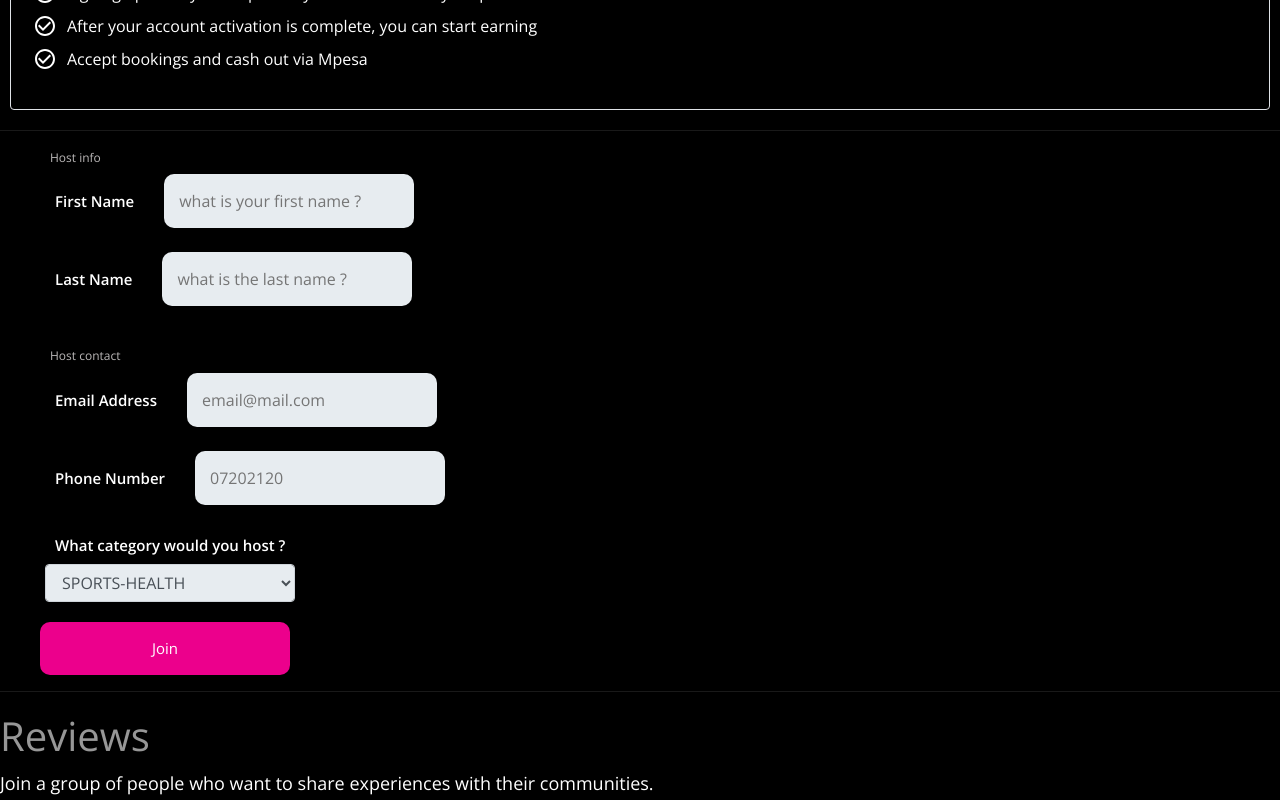
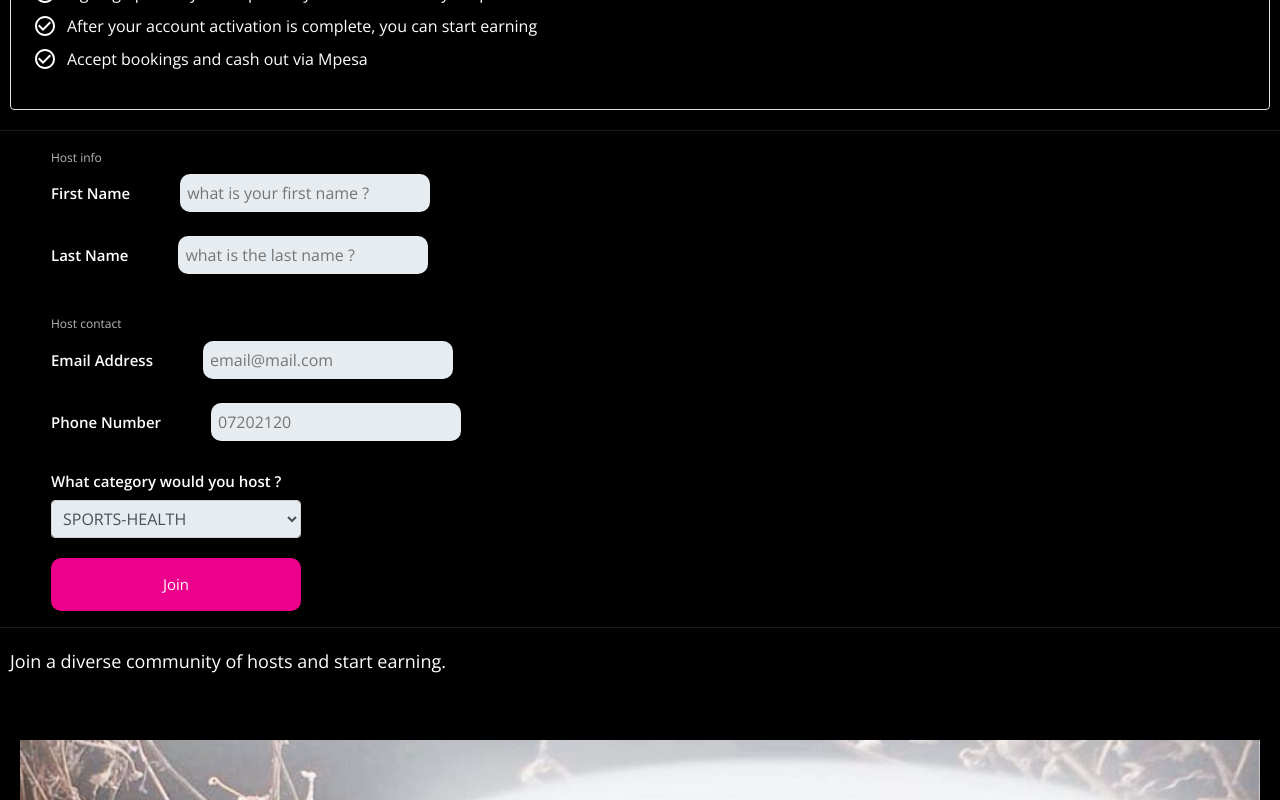
Before and after one commit to teekize/hostguest-landing, a React (Create React App) app: page / in a window 1280 px wide. Shown: the part 600-1400 px from the top of the page. Built offline with nearby package versions, Linux system fonts and the light colour scheme.

Commit message:
made changes to footer,success

```diff
--- a/public/index.html
+++ b/public/index.html
@@ -6,8 +6,8 @@
     <meta name="viewport" content="width=device-width, initial-scale=1" />
     <meta name="theme-color" content="#000000" />
     <meta
-      name="description"
-      content="Web site created using create-react-app"
+      name="HostGuest"
+      content="Make upto Ksh.105,000 a month by hosting events"
     />
     <link rel="apple-touch-icon" href="%PUBLIC_URL%/logo192.png" />
 
@@ -55,7 +55,7 @@
       work correctly both with client-side routing and a non-root public URL.
       Learn how to configure a non-root public URL by running `npm run build`.
     -->
-    <title>React App</title>
+    <title>HostGuest</title>
   </head>
 
   <body>
--- a/src/App.css
+++ b/src/App.css
@@ -154,7 +154,7 @@
 }
 
 .reviews-intro {
-  margin: 0px 0px;
+  margin: 10px 10px;
   margin-bottom: 10px;
   line-height: 1.5;
   font-weight: 300;
@@ -226,7 +226,7 @@
   /* flex-direction: ; */
   justify-content: space-around;
   align-items: top;
-  padding: 0px 0px;
+  padding: 10px 0px;
   border-top: 1px solid white;
 }
 
@@ -245,6 +245,7 @@
 .contacts {
   list-style: none;
   display: flex;
+  justify-content: space-evenly;
 }
 .footer-list-item {
   margin: 0px 0px;
--- a/src/App.js
+++ b/src/App.js
@@ -107,11 +107,8 @@ const App = () => {
       {/* --------------------------- REVIEW COMPONENT------------------------ */}
       <div className="app-reviews">
         <div className="reviews-title">
-          <h1>Reviews</h1>
-
           <p className="reviews-intro">
-            Join a group of people who want to share experiences with their
-            communities.
+            Join a diverse community of hosts and start earning.
           </p>
         </div>
 
@@ -178,8 +175,6 @@ const App = () => {
                     alt="experince background"
                     className="footer-image"
                   /> */}
-
-                  <p className="footer-logo-title cash">HostGuest</p>
                 </div>
                 {/* <p className="app-name">HostGuest</p> */}
                 {/* </div> */}
@@ -226,28 +221,45 @@ const App = () => {
                 <MusicNoteIcon className="footer-icons" />
               </a>{" "}
             </li>
-          </ul>
 
-          <ul className="contacts-second">
             <li className="footer-list-item">
               {" "}
-              <span>
+              <span></span>{" "}
+              <a href="mailto:info@hostguest.app" className="footer-link">
                 <MailIcon className="footer-icons" />
-              </span>{" "}
-              <a href="mailto:info@hostguest.app" className="footer-link">
-                info@hostguest.app
               </a>
             </li>
             <li className="footer-list-item">
               {" "}
               <span>
-                <PhoneIcon className="footer-icons" />{" "}
+                <a href="tel:0700356023">
+                  <PhoneIcon className="footer-icons" />{" "}
+                </a>
               </span>{" "}
-              0700356023{" "}
+              {/* 0700356023{" "} */}
             </li>
           </ul>
 
-          <p className="footer-end-word">Desigined with ❤️ by HostGuest</p>
+          {/* <ul className="contacts-second">
+            <li className="footer-list-item">
+              {" "}
+              <span></span>{" "}
+              <a href="mailto:info@hostguest.app" className="footer-link">
+                <MailIcon className="footer-icons" />
+              </a>
+            </li>
+            <li className="footer-list-item">
+              {" "}
+              <span>
+                <a href="tel:0700356023">
+                  <PhoneIcon className="footer-icons" />{" "}
+                </a>
+              </span>{" "}
+              {/* 0700356023{" "}
+            </li>
+          </ul> */}
+
+          <p className="footer-end-word">Desigined with 💗 by HostGuest</p>
         </div>
       </footer>
     </div>
--- a/src/Form.css
+++ b/src/Form.css
@@ -2,6 +2,7 @@
   display: flex;
   flex-wrap: wrap;
   margin: 1px 0px;
+  align-items: center;
 }
 
 .app-form-wrapper {
@@ -10,7 +11,7 @@
   color: black;
   margin-left: 0px;
   padding: 5px 0px;
-  padding-left: 15px;
+  padding-left: 1px;
   display: flex;
   flex-wrap: wrap;
   flex-direction: column;
@@ -29,7 +30,7 @@
 .host-info-header {
   font-size: 12px;
   color: rgb(187, 184, 184);
-  margin: 7px 35px;
+  margin: 7px 50px;
 }
 .info {
   display: flex;
@@ -43,9 +44,9 @@
 }
 .app-form-input {
   width: 250px;
-  padding: 15px;
+  padding: 7px;
   margin: 2px 0px;
-  margin-left: 30px;
+  margin-left: 50px;
   margin-bottom: 22px;
   cursor: pointer;
   border: none;
@@ -57,7 +58,7 @@
 .app-form-label {
   font-weight: 600;
   font-size: 15px;
-  margin-left: 40px;
+  margin-left: 50px;
 }
 
 .app-form-button {
@@ -71,16 +72,18 @@
 
   font-size: 15px;
   font-weight: 300px;
-  margin-left: 25px;
+  margin-left: 50px;
   cursor: pointer;
 }
 .selector-input {
   width: 250px;
-  margin-left: 30px;
+  margin-left: 50px;
+  padding: 7px;
   margin-bottom: 10px;
   background-color: rgb(231, 236, 240);
 }
 
 .formik-error {
   color: #ec008c;
+  margin-left: 50px;
 }
--- a/src/Success.css
+++ b/src/Success.css
@@ -1,19 +1,22 @@
 .success {
   box-sizing: border-box;
-  display: flex;
+
+  /* display: flex; */
   justify-content: center;
   flex-wrap: wrap;
   margin: 10px 0px;
-  height: 100px;
+  /* height: 100px; */
   width: 100%;
-  padding: 50px 0px;
+  padding: 40px 0px;
   color: #ec008c;
 }
 
 .success-icon {
   font-size: 50px;
-  color: green;
-  margin-right: 20px;
+  margin: 0px 45%;
+  /* color: green; */
+  /* margin-right: 20px; */
+  margin-bottom: 5px;
   cursor: pointer;
 }
 
@@ -21,3 +24,15 @@
   transition: transform 451ms;
   transform: scale(1.09);
 }
+
+.success-mes {
+  /* margin: 0px 50%; */
+  text-align: center;
+  color: #fffef2;
+  margin-top: 5px;
+  font-weight: 400;
+}
+
+.tile-sucess {
+  margin: 0px 10px;
+}
--- a/src/Success.js
+++ b/src/Success.js
@@ -5,7 +5,11 @@ function Success() {
   return (
     <div className="success">
       <CheckCircleOutlineIcon className="success-icon" />
-      <h2 className="cash">Sucesssfully registered</h2>
+      <h2 className="cash tile-sucess">sucesssfully registered</h2>
+
+      <p className="success-mes">
+        You will be contacted by one of HostGuest`s representatives.{" "}
+      </p>
     </div>
   );
 }
```
